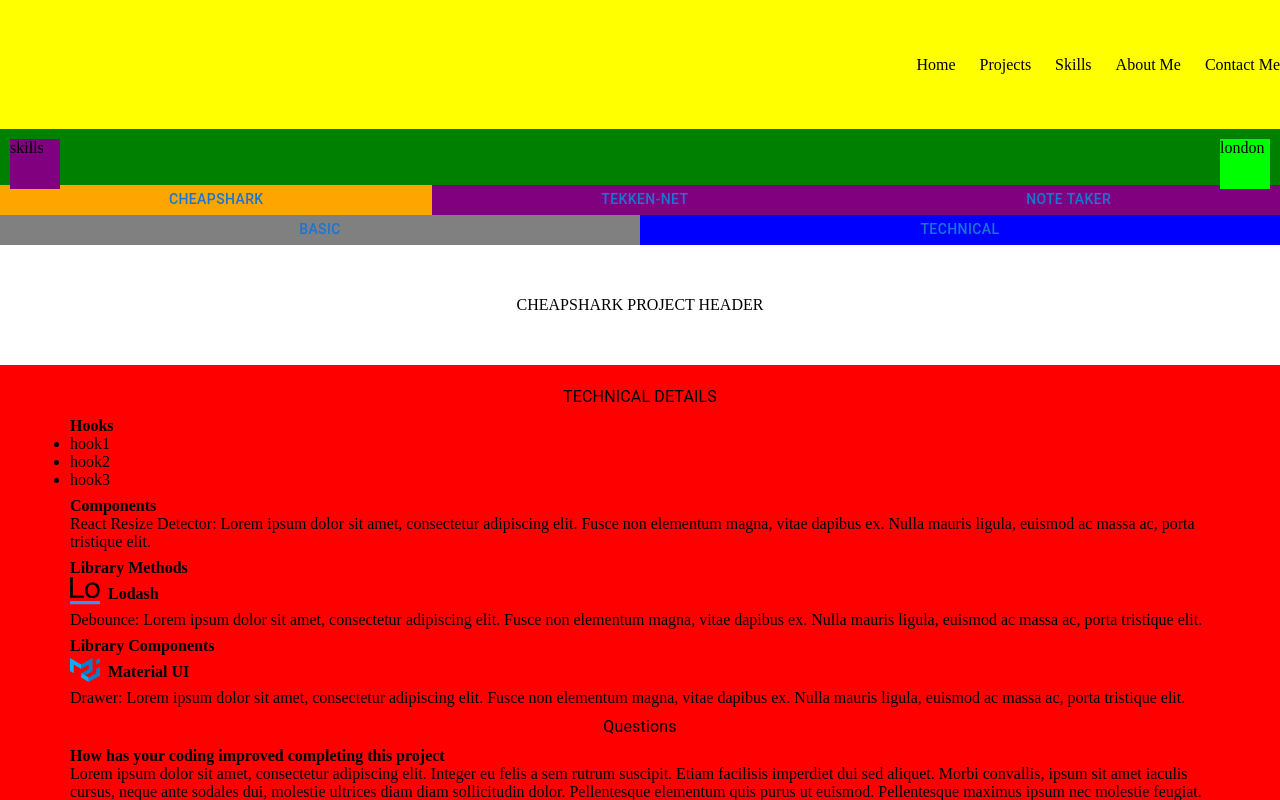
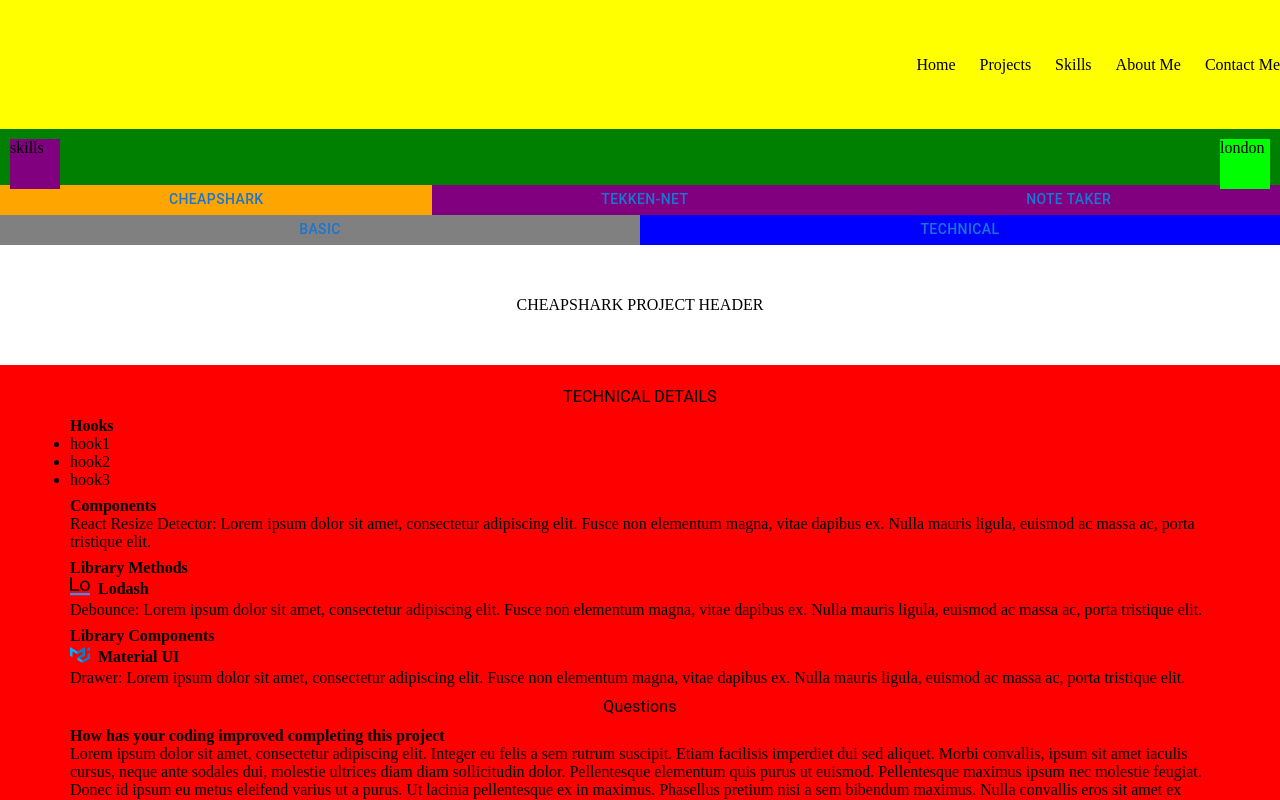
Before and after one commit to aiacuone/portfolio-v3, a Next.js app: page /projects in a window 1280 px wide. Both pictures are taken after a click on the button "TECHNICAL". Shown: the top 800 px of the page. Built offline with nearby package versions, Linux system fonts and the light colour scheme.

Commit message:
fixed issue with centering on main details component

```diff
--- a/pages/projects.js
+++ b/pages/projects.js
@@ -90,7 +90,7 @@
     },
     detailsContainer: {
       background: 'red',
-      padding: isPhone ? '0 5px' : '0 70px',
+      padding: isPhone ? '0 5px' : '20px 70px',
       gridArea: '2/1/3/2',
     },
     text: {
@@ -102,7 +102,9 @@
     },
     symbol: {},
     mainDetailsContainer: {
-      paddingTop: '20px', //PADDING BETWEEN PROJECT HEADER AND START OF MAIN CONTAINER TEXT
+      // margin: 0,
+      // paddingTop: '20px', //PADDING BETWEEN PROJECT HEADER AND START OF MAIN CONTAINER TEXT
+      // padding: 0,
     },
     paddingGap: { height: '30px' },
     screenshotContainer: {
@@ -387,7 +389,7 @@
             <Grid container direction="column">
               <Grid container alignItems="center" spacing={1}>
                 <Grid item>
-                  <Image src={image} layout="fixed" width={30} height={30} />
+                  <Image src={image} layout="fixed" width={20} height={20} />
                 </Grid>
                 <Grid item>
                   <h4>{name}</h4>
@@ -419,7 +421,7 @@
             <Grid container direction="column">
               <Grid container alignItems="center" spacing={1}>
                 <Grid item>
-                  <Image src={image} layout="fixed" width={30} height={30} />
+                  <Image src={image} layout="fixed" width={20} height={20} />
                 </Grid>
                 <Grid item>
                   <h4>{name}</h4>
@@ -551,8 +553,7 @@
       <Grid
         container
         direction="column"
-        className={classesRoot.mainDetailsContainer2}
-        alignItems="center">
+        className={classesRoot.mainDetailsContainer2}>
         <Grid
           container
           className={classesRoot.projectHeaderContainer}
```
